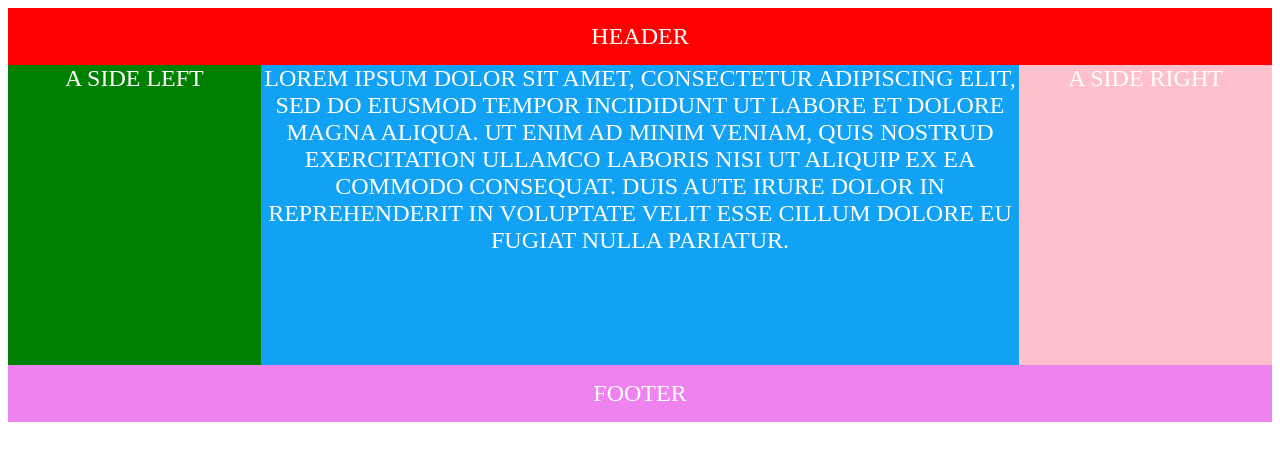
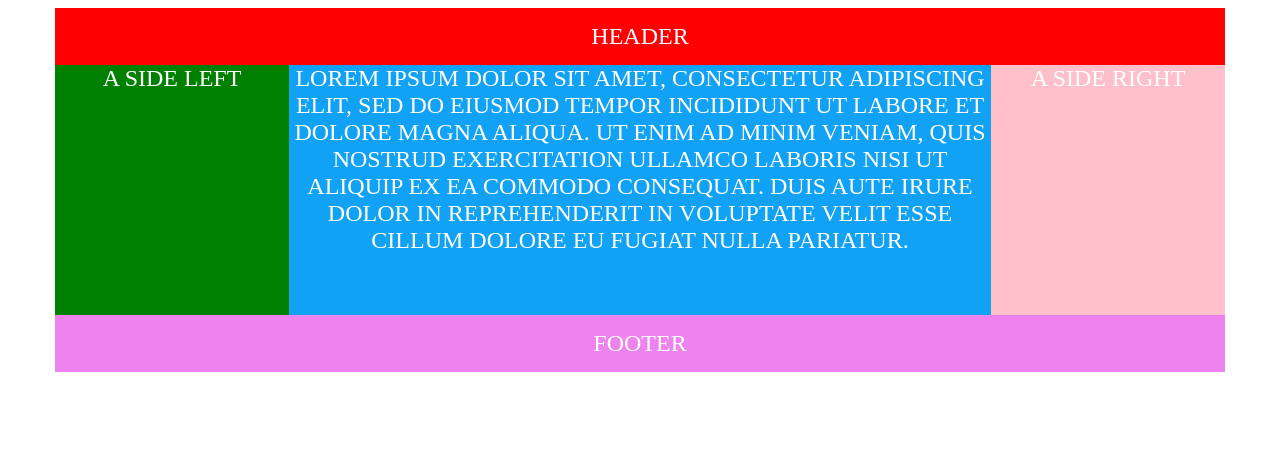
Before and after one commit to kfstart/kfstart.github.io, a plain HTML site: page 7-layout-flex-box/index.html in a window 1280 px wide. Drawn offline with Linux system fonts and the light colour scheme.

Commit message:
repozytorium 7-layout-flexbox

```diff
--- a/7-layout-flex-box/css/style.css
+++ b/7-layout-flex-box/css/style.css
@@ -7,6 +7,7 @@
     text-align: center;
     font-size: 1.5em;
     color: white;
+    max-width: 1170px;
 }
 
 header {
@@ -23,20 +24,20 @@ header {
 
 .left-side {
     background-color: green;
-    min-height: 300px;
+    min-height: 250px;
     width: 20%;
 }
 
 .content {
     background-color: rgb(17, 161, 245);
-    min-height: 300px;
+    min-height: 250px;
     width: 60%;
     text-transform: uppercase;
 }
 
 .right-side {
     background-color: pink;
-    min-height: 300px;
+    min-height: 250px;
     width: 20%;
 }
 
```
